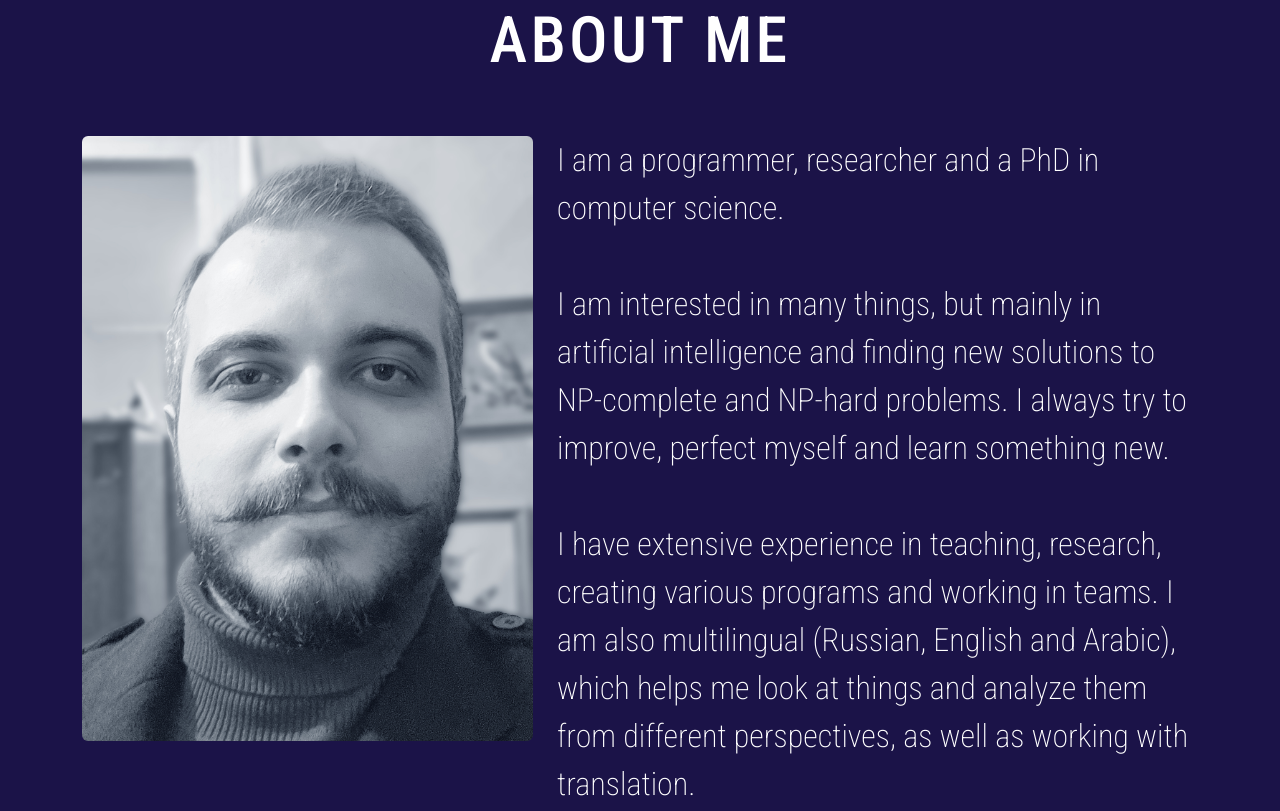
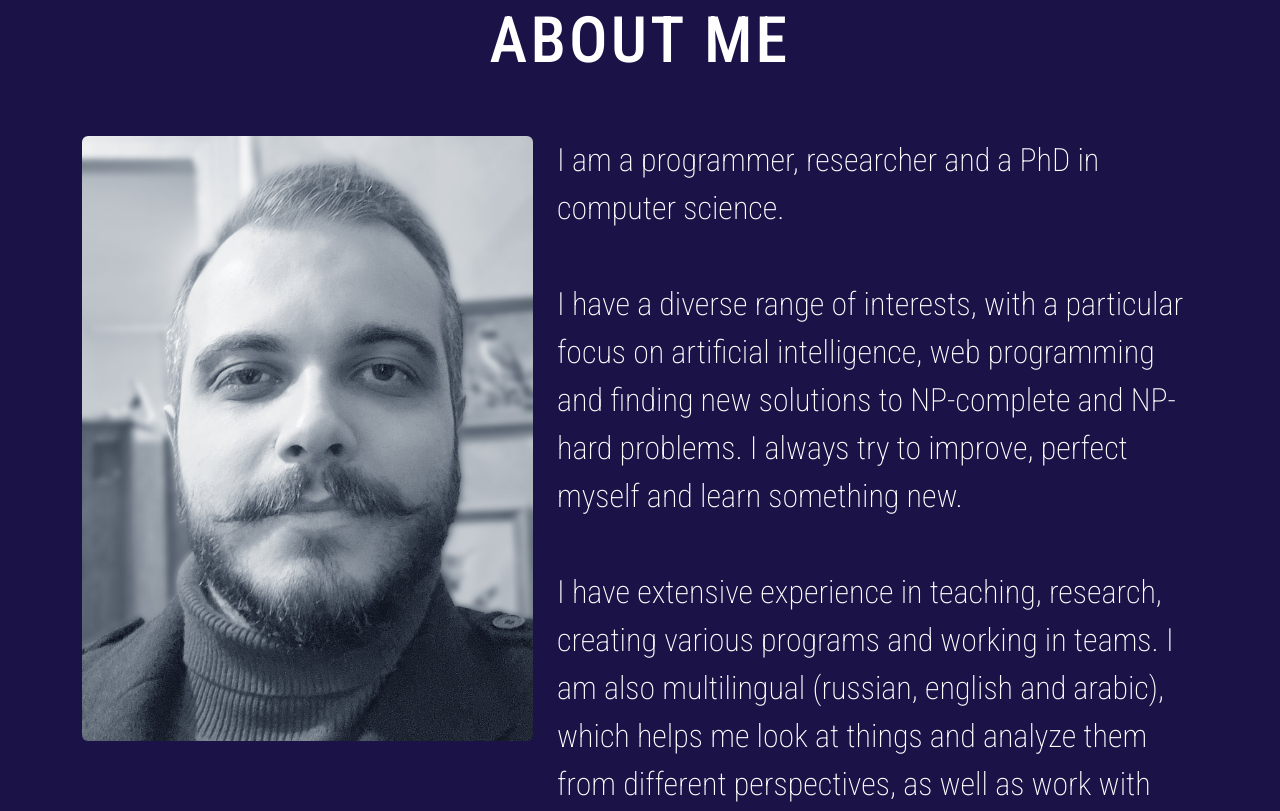
Before and after one commit to waleedGeorgy/my-portfolio-website, a plain HTML site: page index.html in a window 1280 px wide. Shown: the part 3255-4066 px from the top of the page. Drawn offline with nearby package versions, Linux system fonts and the light colour scheme.

Commit message:
Update index.html

```diff
--- a/index.html
+++ b/index.html
@@ -262,9 +262,9 @@
                 <div class="col-lg-7 col-sm-12">
                     <p class = "about-me-text">I am a programmer, researcher and a PhD in computer science.
                         <br><br>
-                        I am interested in many things, but mainly in artificial intelligence and finding new solutions to NP-complete and NP-hard problems. I always try to improve, perfect myself and learn something new.
+                        I have a diverse range of interests, with a particular focus on artificial intelligence, web programming and finding new solutions to NP-complete and NP-hard problems. I always try to improve, perfect myself and learn something new.
                         <br><br>
-                        I have extensive experience in teaching, research, creating various programs and working in teams. I am also multilingual (Russian, English and Arabic), which helps me look at things and analyze them from different perspectives, as well as working with translation.
+                        I have extensive experience in teaching, research, creating various programs and working in teams. I am also multilingual (russian, english and arabic), which helps me look at things and analyze them from different perspectives, as well as work with translation.
                 </div>
             </div>
         </div>
```
